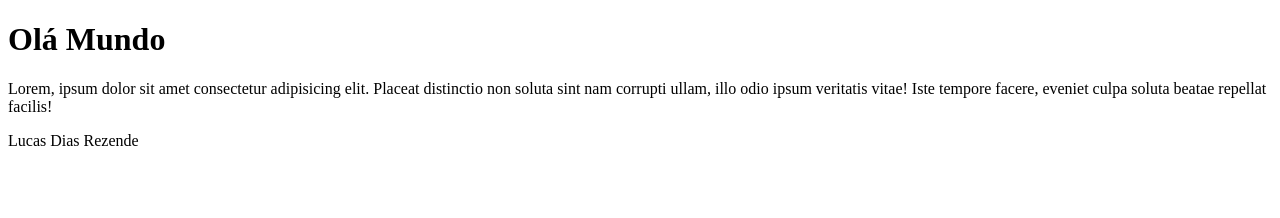
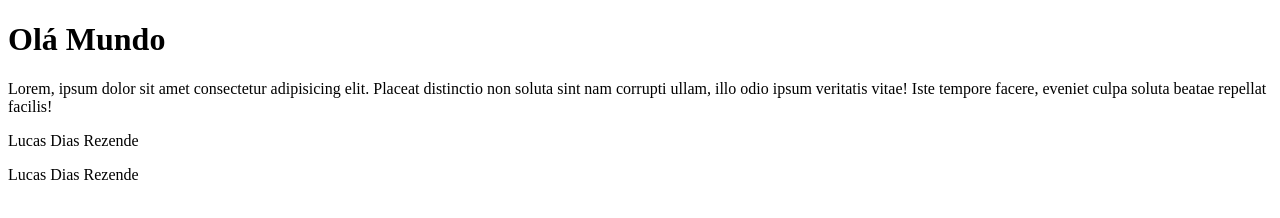
Before and after one commit to lucasrezendeti/Hello-Mundo, a plain HTML site: page site-example/index.html in a window 1280 px wide. Drawn offline with Linux system fonts and the light colour scheme.

Commit message:
Adicionado mais um

```diff
--- a/site-example/index.html
+++ b/site-example/index.html
@@ -10,5 +10,6 @@
 <h1>Olá Mundo</h1>
 <p>Lorem, ipsum dolor sit amet consectetur adipisicing elit. Placeat distinctio non soluta sint nam corrupti ullam, illo odio ipsum veritatis vitae! Iste tempore facere, eveniet culpa soluta beatae repellat facilis!</p>
 <p>Lucas Dias Rezende</p>
+<p>Lucas Dias Rezende</p>
 </body>
 </html>
```
